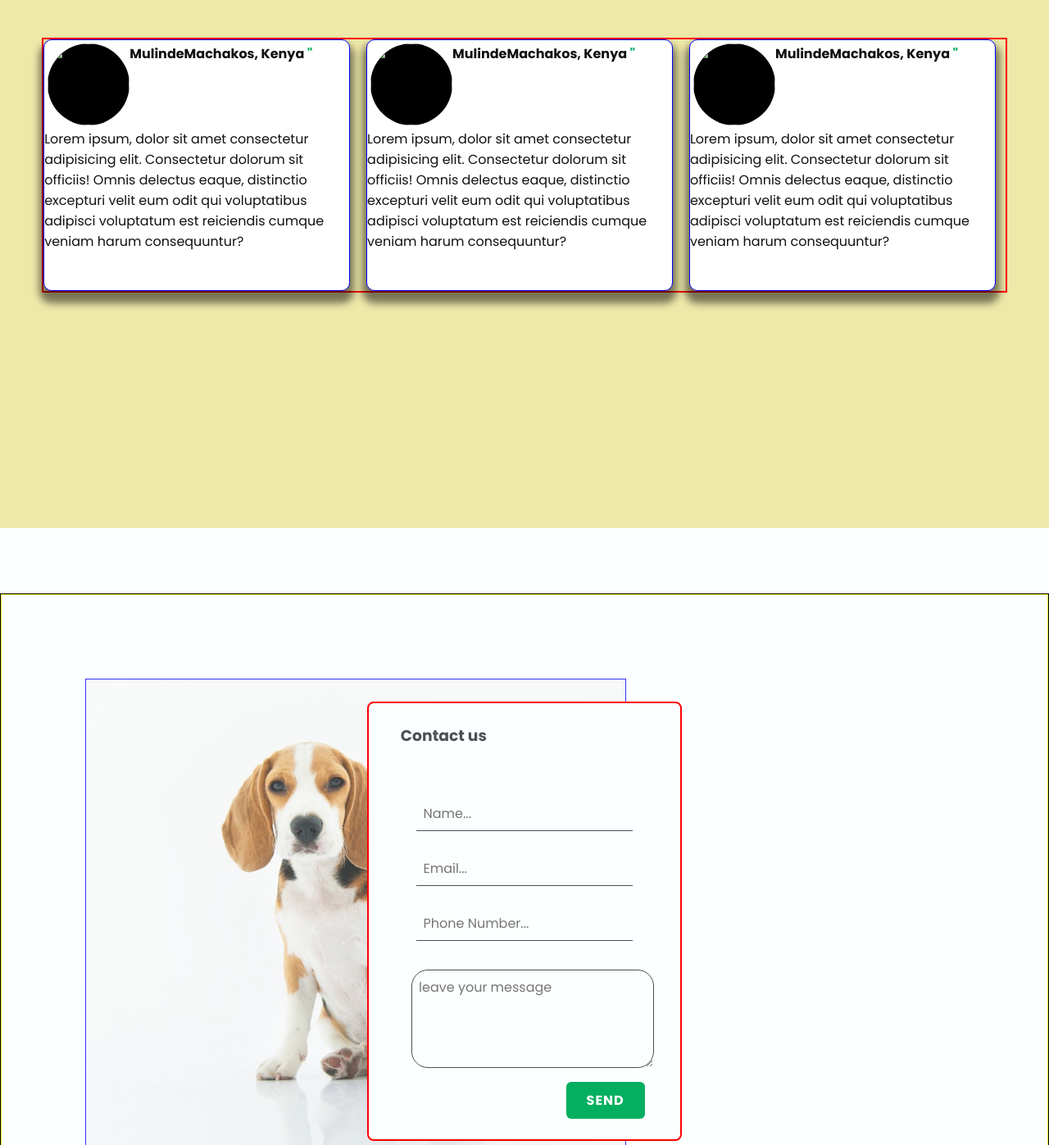
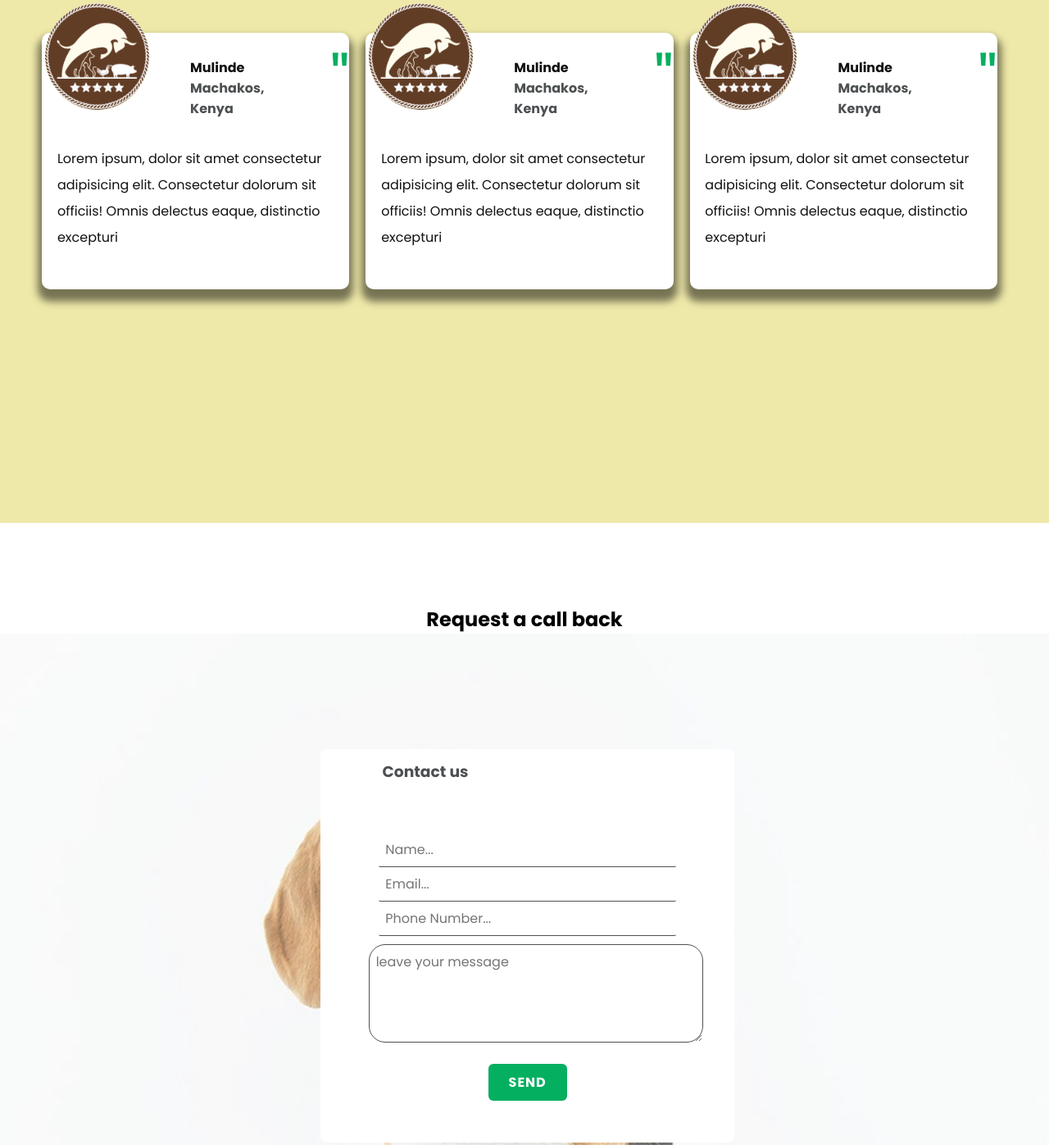
Before and after one commit to GabrielGatimu/vet_shop, a plain HTML site: page index.html in a window 1280 px wide. Shown: the part 1084-2481 px from the top of the page at 82% size. Drawn offline with nearby package versions, Linux system fonts and the light colour scheme.

Commit message:
added contact-us form

```diff
--- a/index.html
+++ b/index.html
@@ -116,114 +116,78 @@
             <h2> What Our Clients Say</h2>
             <div class="container">
                 <div class="testimonial">
-                    <div class="profile-picture">
-                        <img src="" alt="" srcset="">
-                        <h4>Mulinde</h4>
-                        <br>
-                        <h4>
+                    <div class="testimonial-header">
+                        <img
+                            src="./images/logos/Ellipse 23 (1).png"
+                            alt=""
+                            srcset=""
+                            class="profile-picture"
+                        >
+                        <div class="testimonial-header-text">
+                            <h4 id="name">Mulinde</h4>
+                            <h4 id="location">
                                 Machakos, Kenya
-                            <span>"</span>
                             </h4>
                         </div>
+                        <span id="testimonial-quote">"</span>
+                    </div>
+                    <div class="testimonial-text">
                         <p>
-                        Lorem ipsum, dolor sit amet consectetur adipisicing elit. Consectetur dolorum sit officiis! Omnis delectus eaque, distinctio excepturi velit eum odit qui voluptatibus adipisci voluptatum est reiciendis cumque veniam harum consequuntur?
+                            Lorem ipsum, dolor sit amet consectetur adipisicing elit. Consectetur dolorum sit officiis! Omnis delectus eaque, distinctio excepturi
                         </p>
                     </div>
+                </div>
                 <div class="testimonial">
-                    <div class="profile-picture">
-                        <img src="" alt="" srcset="">
-                        <h4>Mulinde</h4>
-                        <br>
-                        <h4>
+                    <div class="testimonial-header">
+                        <img
+                            src="./images/logos/Ellipse 23 (1).png"
+                            alt=""
+                            srcset=""
+                            class="profile-picture"
+                        >
+                        <div class="testimonial-header-text">
+                            <h4 id="name">Mulinde</h4>
+                            <h4 id="location">
                                 Machakos, Kenya
-                            <span>"</span>
                             </h4>
                         </div>
+                        <span id="testimonial-quote">"</span>
+                    </div>
+                    <div class="testimonial-text">
                         <p>
-                        Lorem ipsum, dolor sit amet consectetur adipisicing elit. Consectetur dolorum sit officiis! Omnis delectus eaque, distinctio excepturi velit eum odit qui voluptatibus adipisci voluptatum est reiciendis cumque veniam harum consequuntur?
+                            Lorem ipsum, dolor sit amet consectetur adipisicing elit. Consectetur dolorum sit officiis! Omnis delectus eaque, distinctio excepturi
                         </p>
                     </div>
+                </div>
                 <div class="testimonial">
-                    <div class="profile-picture">
-                        <img src="" alt="" srcset="">
-                        <h4>Mulinde</h4>
-                        <br>
-                        <h4>
+                    <div class="testimonial-header">
+                        <img
+                            src="./images/logos/Ellipse 23 (1).png"
+                            alt=""
+                            srcset=""
+                            class="profile-picture"
+                        >
+                        <div class="testimonial-header-text">
+                            <h4 id="name">Mulinde</h4>
+                            <h4 id="location">
                                 Machakos, Kenya
-                            <span>"</span>
                             </h4>
                         </div>
+                        <span id="testimonial-quote">"</span>
+                    </div>
+                    <div class="testimonial-text">
                         <p>
-                        Lorem ipsum, dolor sit amet consectetur adipisicing elit. Consectetur dolorum sit officiis! Omnis delectus eaque, distinctio excepturi velit eum odit qui voluptatibus adipisci voluptatum est reiciendis cumque veniam harum consequuntur?
+                            Lorem ipsum, dolor sit amet consectetur adipisicing elit. Consectetur dolorum sit officiis! Omnis delectus eaque, distinctio excepturi
                         </p>
                     </div>
                 </div>
             </section>
             <!-- Contact us  -->
             <section class="section" id="contact-section">
-            <!-- <h1>
+                <h1>
                     Request a call back
                 </h1>
-            <form action="#">
-                <div class="form-header">
-                    <h3 class="form-text">
-                        Cool Form
-                        <img class="minimal-logo" src="logo1.svg" alt="Logo 1">
-                        <img class="minimal-logo" src="logo2.svg" alt="Logo 2">
-                    </h3>
-                </div>
-                <div class="form-row">
-                    <div class="col-75">
-                        <input
-                            type="text"
-                            id="fname"
-                            name="firstname"
-                            placeholder="Your name.."
-                        >
-                    </div>
-                </div>
-                <div class="form-row">
-                    <div class="col-75">
-                        <input
-                            type="text"
-                            id="email"
-                            name="email"
-                            placeholder="email.."
-                        >
-                    </div>
-                </div>
-                <div class="form-row">
-                    <div class="col-75">
-                        <input
-                            type="number"
-                            id="phone"
-                            name="firstname"
-                            placeholder="Your mobile no.."
-                        >
-                    </div>
-                </div>
-                <div class="form-row">
-                    <div class="col-75">
-                        <textarea
-                            id="subject"
-                            name="subject"
-                            placeholder="Write something.."
-                            style="height:200px"
-                        ></textarea>
-                    </div>
-                </div>
-                <div class="form-row">
-                    <input
-                        class="btn"
-                        id="contact-btn"
-                        type="submit"
-                        value="Submit"
-                    >
-                </div>
-            </form> -->
-            <div class="background-images">
                 <img src="./images/home-images/client-bg.jpg" alt="" srcset="">
-            </div>
                 <form id="contact-form">
                     <div class="form-header">
                         <h3>Contact us</h3>
--- a/index.js
+++ b/index.js
@@ -1,8 +1,8 @@
-var heading = document.getElementById('home-text');
-var description = document.getElementById('home-description');
-var img = document.getElementById('actual-image');
-
-var headings = [
+let heading = document.getElementById('home-text');
+let description = document.getElementById('home-description');
+let img = document.getElementById('actual-image');
+if (heading != null && description != null && img != null) {
+    let headings = [
         {
             title: "Unleash ",
             subtitle: "Optimal Care: ",
@@ -20,23 +20,23 @@ var headings = [
         }
     ];
 
-var descriptions = [
+    let descriptions = [
         `From cats and dogs to exotic pets and farm animals, we provide comprehensive care for every all.`,
         `Experience top-notch veterinary services at our state-of-the-art clinic. We are dedicated to ensuring the health and happiness of your furry companions. Our team of experienced professionals is committed to providing the highest level of care for every pet that walks through our doors.`,
         `Specialized in providing expert care for cattle, sheep, and goats. From routine check-ups to advanced medical treatments, our experienced veterinarians are dedicated to ensuring the health and well-being of your livestock.`
     ];
 
-var images = ['./images/home-images/IMG-20171017-WA0008.jpg', './images/home-images/cat_and_dog.avif', './images/gallery-images/dairycow.jpg'];
+    let images = ['./images/home-images/IMG-20171017-WA0008.jpg', './images/home-images/cat_and_dog.avif', './images/gallery-images/dairycow.jpg'];
 
     // -- preloading the images -- //
-var imageObjects = []
+    let imageObjects = []
     for (let i = 0; i < images.length; i++) {
-    var imageObj = new Image()
+        let imageObj = new Image()
         imageObj.src = images[i]
         imageObjects.push(imageObj)
     }
 
-var counter = 0;
+    let counter = 0;
 
     const changeContent = () => {
         if (counter >= images.length) {
@@ -50,11 +50,13 @@ const changeContent = () => {
         setTimeout(changeContent, 7000)
     }
 
+}
+
 
 // --- Hamburger Menu
 const hamburger = document.querySelector(".hamburger")
 const navMenu = document.querySelector(".nav-menu")
-
+if (hamburger != null && navMenu != null) {
     hamburger.addEventListener("click", () => {
         hamburger.classList.toggle("active")
         navMenu.classList.toggle("active")
@@ -67,13 +69,14 @@ document.querySelectorAll(".nav-link").forEach(n => {
         })
     })
 
+}
+
 // --- hide navbar --- //
-var lastScrollTop
-
-var navbar = document.getElementById('navbar')
-
+let lastScrollTop
+let navbar = document.getElementById('navbar')
+if (navbar != null) {
     window.addEventListener('scroll', function () {
-    var scrollTop = window.pageYOffset || document.doctype.scrollTop
+        let scrollTop = window.pageYOffset || document.doctype.scrollTop
 
         if (scrollTop > lastScrollTop) {
             navbar.style.top = '-90px'
@@ -82,3 +85,5 @@ window.addEventListener('scroll', function () {
         }
         lastScrollTop = scrollTop
     })
+
+}
--- a/main.css
+++ b/main.css
@@ -34,7 +34,7 @@
   --p-font: 1.1rem;
 }
 body {
-  background-color: var(--white-2);
+  background-color: var(--bg-color);
   min-height: 100vh;
   max-width: 100%;
 }
@@ -72,7 +72,11 @@ header {
   align-items: center;
   justify-content: space-between;
   padding: 2px 8%;
-  background-image: linear-gradient(to right, #fafcff, var(--bg-color-2));
+  background-image: linear-gradient(
+    to right,
+    var(--bg-color),
+    var(--bg-color-2)
+  );
   backdrop-filter: blur(3px);
   transition: 0.5s;
   z-index: 1000;
@@ -151,7 +155,7 @@ header > .hamburger {
 .section {
   min-height: 100vh;
   max-width: 100%;
-  padding: 20px 8%;
+  padding: 20px 0;
   overflow-x: hidden;
   margin-bottom: 80px;
 }
@@ -215,7 +219,7 @@ header > .hamburger {
   align-items: center;
   justify-content: center;
   padding: 16% 8%;
-  padding-right: 4%;
+  padding-right: 3%;
   max-height: 100%;
   width: 55%;
 }
@@ -343,69 +347,80 @@ header > .hamburger {
 #testimonials > .container {
   margin-top: 12%;
   height: 100%;
-  border: 2px solid red;
   column-gap: 8px;
 }
+.testimonial,
+.testimonial-header-text,
+.testimonial-header {
+  display: flex;
+}
 .testimonial {
-  border: 1px solid blue;
   background: var(--bg-color);
   color: var(--dark-text-color);
   border-radius: 10px;
   margin-right: 12px;
   box-shadow: 0px 10px 10px 5px rgba(0, 0, 0, 0.5);
   padding-bottom: 4%;
+  flex-direction: column;
 }
 .profile-picture {
-  display: flex;
+  position: relative;
+  top: -40px;
+  height: 130px;
+  width: 130px;
+  border-radius: 50%;
+  background-color: var(--third-color);
   margin: 4px;
+  margin-right: 20px;
 }
-.profile-picture > img {
-  height: 100px;
-  width: 100px;
-  border-radius: 50%;
-  background: black;
+#testimonial-quote {
+  font-size: 5rem;
+  margin-left: 2px;
 }
-/* Request Callback section */
+.testimonial-header-text {
+  padding: 8%;
+  flex-direction: column;
+}
+.testimonial-header-text > #location {
+  color: var(--second-color);
+}
+.testimonial-text {
+  padding: 0 5%;
+  line-height: 32px;
+}
+/* END of Testimonials */
+
+/* Contact section */
 #contact-section,
 #contact-form {
-  display: flex;
   flex-direction: column;
   align-items: center;
+  text-align: center;
   justify-content: center;
 }
+
 #contact-section {
-  max-width: 100vw;
-  max-height: 100vh;
-  overflow: hidden;
-  padding: 0 8%;
-  border: 1px solid black;
+  position: relative;
 }
-.background-images {
-  width: 100%;
-  height: 100%;
-  border: 2px solid yellow;
-  padding: 8%;
-  position: absolute;
-  opacity: 0.8;
-  z-index: -1;
-}
-.background-images > img {
+#contact-section > img {
   max-width: 100%;
-  max-height: 100%;
-
-  border: 1px solid blue;
+  opacity: 0.7;
+  /* aspect-ratio: 3/2; */
+  object-fit: contain;
+  /* mix-blend-mode: color-burn; */
 }
 #contact-section > #contact-form {
-  border: 2px solid red;
+  position: absolute;
   border-radius: 8px;
-  background-color: var(--white-2);
+  bottom: 45%;
+  right: 30%;
+  background-color: var(--bg-color);
   color: var(--dark-text-color);
-  padding: 2% 2%;
-  width: 30%;
-  position: absolute;
+  padding: 1% 2% 4% 2%;
 }
+
 .form-header {
-  margin-left: -60%;
+  margin-left: -55%;
   margin-bottom: 60px;
   color: var(--second-color);
 }
@@ -413,7 +428,7 @@ header > .hamburger {
 .form-input {
   border-bottom: 1px solid var(--second-color);
   padding: 8px 8px;
-  background-color: var(--white-2);
+  background-color: var(--bg-color);
 }
 #textarea {
   border: 1px solid var(--second-color);
@@ -426,12 +441,17 @@ header > .hamburger {
   min-height: 40px;
   width: 80%;
   font-size: var(--smaller-font);
+  border-radius: 2px;
 }
+#textarea:focus,
 .form-input:focus {
   padding-left: 12px;
+  border: 2px solid var(--main-color);
+  border-radius: 8px;
+  margin-top: 8px;
 }
 #contact-btn {
-  margin: 2% -60% 0 0;
+  margin: 2% 0 0 0;
   padding: 10px 25px;
 }
 .minimal-logo {
@@ -655,12 +675,15 @@ footer > .copyright {
     min-width: 100%;
     min-height: 100%;
   }
+  #home-description {
+    color: var(--second-color);
+  }
   .section > .container > .text-content > h3 {
     padding-top: 18%;
   }
   .image-content {
     position: absolute;
-    opacity: 0.05;
+    opacity: 0.2;
     z-index: -1;
   }
   #testimonials > .container {
@@ -668,7 +691,7 @@ footer > .copyright {
   }
   #testimonials > .container > .testimonial {
     width: 100%;
-    margin-bottom: 8%;
+    margin-bottom: 12%;
   }
   footer > .row,
   #footer-head {
```
Lines whose indentation alone changed are shown as unchanged.
